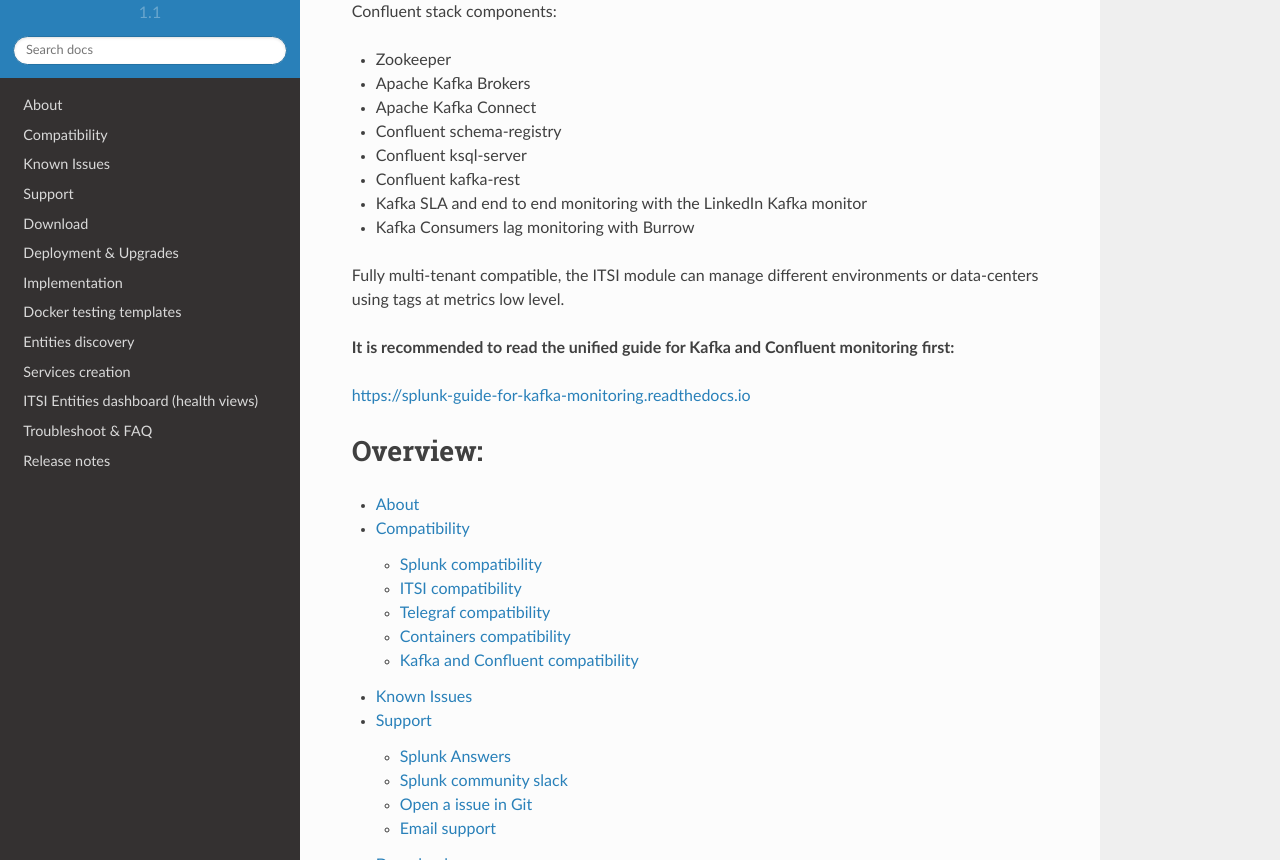
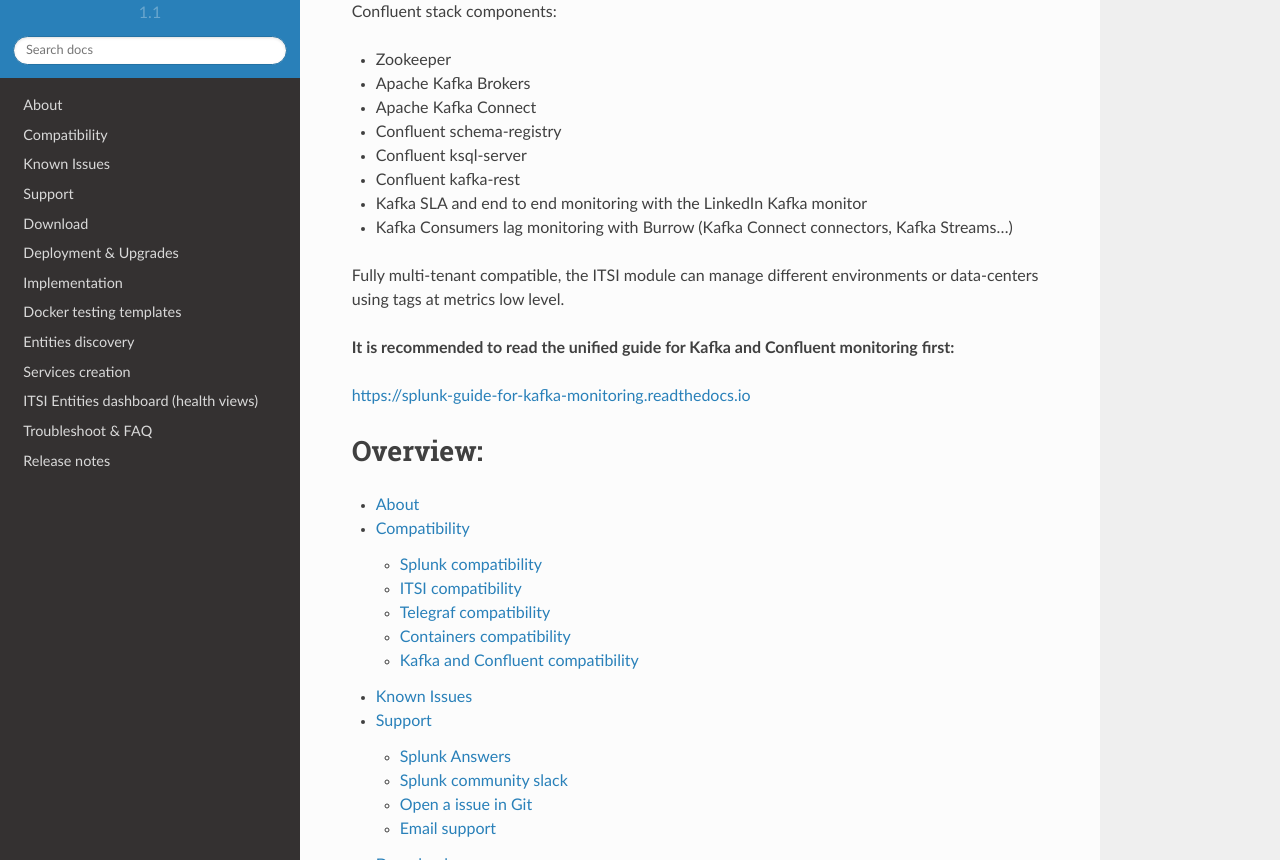
Before and after one commit to guilhemmarchand/DA-ITSI-TELEGRAF-KAFKA, a Sphinx documentation site: the page built from docs/index.rst, in a window 1280 px wide and 900 px high, scrolled down 1211 px, cut to the strip 40-900 px from the top of the window. Built offline with Sphinx 7.4.7 and the Read the Docs theme 2.0.0, drawn with Linux system fonts in a browser that asks for light colours.

Commit message:
documentation update

```diff
--- a/docs/index.rst
+++ b/docs/index.rst
@@ -29,7 +29,7 @@
 * Confluent ksql-server
 * Confluent kafka-rest
 * Kafka SLA and end to end monitoring with the LinkedIn Kafka monitor
-* Kafka Consumers lag monitoring with Burrow
+* Kafka Consumers lag monitoring with Burrow (Kafka Connect connectors, Kafka Streams...)
 
 Fully multi-tenant compatible, the ITSI module can manage different environments or data-centers using tags at metrics low level.
 
```
